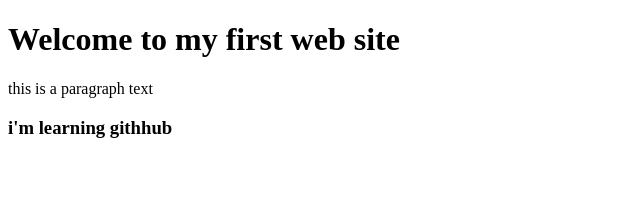
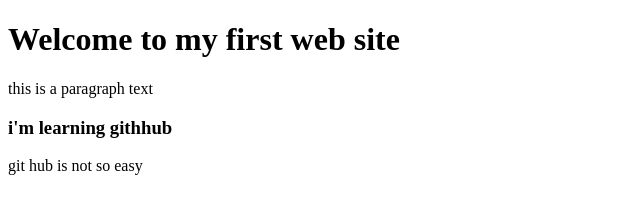
Before and after one commit to ahpollob/first-website, a plain HTML site: page index.html in a window 1280 px wide. Shown: the whole page, without its empty margins (0-640 px from the left). Drawn offline with Linux system fonts and the light colour scheme.

Commit message:
learned github

```diff
--- a/index.html
+++ b/index.html
@@ -9,5 +9,6 @@
     <h1>Welcome to my first web site</h1>
     <p>this is a paragraph text</p>
     <h3>i'm learning githhub</h3>
+    <p>git hub is not so easy</p>
 </body>
 </html>
```
